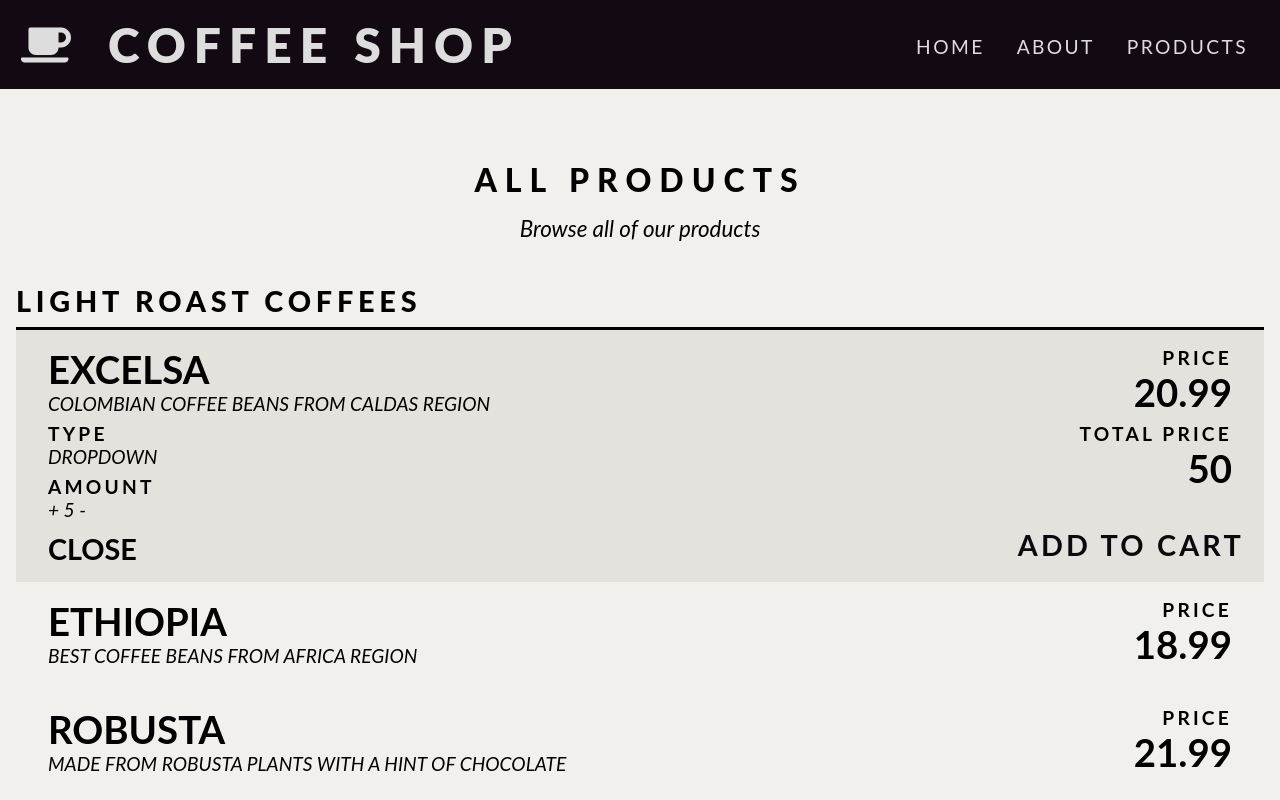
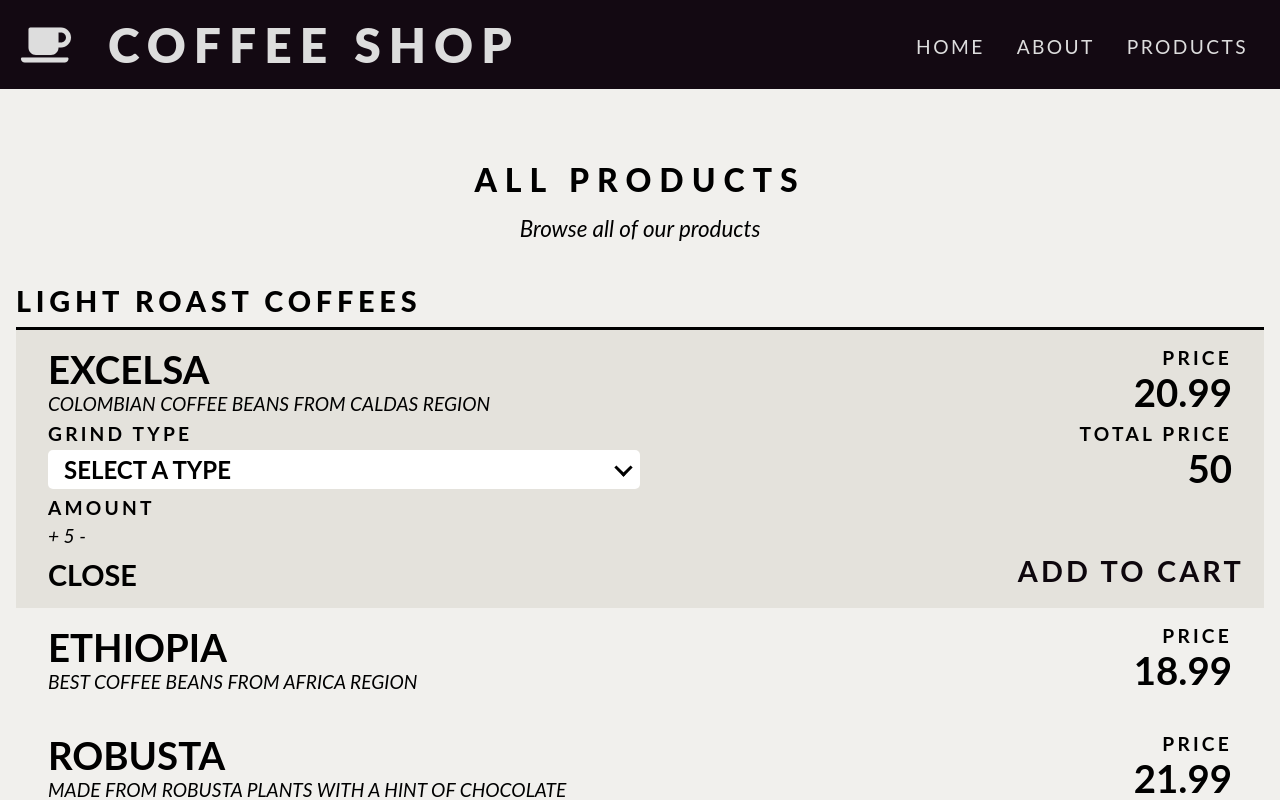
Before and after one commit to alperdegre/sample-react-app, a React (Create React App) app: page /products in a window 1280 px wide. Both pictures are taken after a click on the button 640 px from the left and 383 px from the top of the page. Shown: the top 800 px of the page. Built offline with nearby package versions, Linux system fonts and the light colour scheme.

Commit message:
Add ProductDropdown component for grind-type selection

```diff
--- /dev/null
+++ b/src/components/ProductsPage/ProductDropdown.js
@@ -0,0 +1,80 @@
+import React, { useState, useRef, useEffect } from 'react';
+import PropTypes from 'prop-types';
+import classes from './ProductDropdown.module.css';
+
+function ProductDropdown({ items, placeholderText, onSelected }) {
+  const [dropdownClicked, setDropdownClicked] = useState(false);
+  const dropdownWrapperRef = useRef(null);
+
+  const dropdownClickedHandler = () => {
+    setDropdownClicked((prev) => {
+      return !prev;
+    });
+  };
+
+  const handleClickOutside = (event) => {
+    if (
+      dropdownWrapperRef.current &&
+      !dropdownWrapperRef.current.contains(event.target)
+    ) {
+      setDropdownClicked(false);
+    }
+  };
+
+  useEffect(() => {
+    document.addEventListener('click', handleClickOutside, false);
+    return () => {
+      document.removeEventListener('click', handleClickOutside, false);
+    };
+  }, []);
+
+  return (
+    <div className={classes.dropdown} ref={dropdownWrapperRef}>
+      <div
+        className={classes['dropdown-button']}
+        onClick={dropdownClickedHandler}
+        onKeyDown={dropdownClickedHandler}
+        role="button"
+        tabIndex={0}
+      >
+        {placeholderText} <i className={`${classes.arrow} ${classes.down}`} />
+      </div>
+      <div
+        className={
+          dropdownClicked
+            ? classes['dropdown-content']
+            : `${classes['dropdown-content']} ${classes['dropdown-hidden']}`
+        }
+      >
+        {items.map((item) => {
+          return (
+            <div
+              key={item.id}
+              className={classes['dropdown-option']}
+              onClick={() => {
+                setDropdownClicked(false);
+                onSelected(item);
+              }}
+              onKeyDown={() => {
+                setDropdownClicked(false);
+                onSelected(item);
+              }}
+              role="button"
+              tabIndex={0}
+            >
+              {item.title}
+            </div>
+          );
+        })}
+      </div>
+    </div>
+  );
+}
+
+ProductDropdown.propTypes = {
+  items: PropTypes.arrayOf(PropTypes.objectOf(PropTypes.any)).isRequired,
+  placeholderText: PropTypes.string.isRequired,
+  onSelected: PropTypes.func.isRequired,
+};
+
+export default ProductDropdown;
--- /dev/null
+++ b/src/components/ProductsPage/ProductDropdown.module.css
@@ -0,0 +1,80 @@
+.dropdown {
+  position: relative;
+  width: 100%;
+}
+
+.dropdown-button {
+  width: 100%;
+  display: flex;
+  justify-content: space-between;
+  font-weight: 700;
+  font-size: 1.5rem;
+  cursor: pointer;
+  background-color: #fff;
+  border-radius: 5px;
+  padding: 0.3rem 1rem 0.3rem 1rem;
+}
+
+.dropdown-button:hover {
+  color: #63425d;
+  background-color: #fff;
+}
+
+.dropdown-button:hover .arrow {
+  border-color: #63425d;
+}
+
+.dropdown-content {
+  position: absolute;
+  z-index: 90;
+  width: 100%;
+  box-shadow: rgba(0, 0, 0, 0.24) 0px 3px 8px;
+}
+
+.dropdown-hidden {
+  display: none;
+}
+
+.dropdown-option {
+  text-align: left;
+  margin: 0 0;
+  font-size: 1.4rem;
+  line-height: 1.5rem;
+  display: block;
+  box-sizing: border-box;
+  background-color: #fff;
+  color: #000;
+  padding: 7px 14px;
+  box-shadow: none;
+  outline: none;
+  cursor: pointer;
+  user-select: none;
+}
+
+.dropdown-option:hover {
+  background-color: #f1f0ed;
+  color: #000;
+}
+
+.dropdown-title {
+  margin-top: 5px;
+}
+
+.arrow {
+  position: absolute;
+  right: 10px;
+  top: 0;
+  bottom: 0;
+  margin: auto;
+  border: solid #000;
+  border-width: 0 3px 3px 0;
+  display: inline-block;
+  padding: 5px;
+  width: 5px;
+  height: 3px;
+}
+
+.down {
+  transform: translateY(-2px) rotate(45deg);
+  -webkit-transform: translateY(-2px) rotate(45deg);
+}
--- a/src/components/ProductsPage/ProductItem.js
+++ b/src/components/ProductsPage/ProductItem.js
@@ -1,9 +1,24 @@
 import React, { useState } from 'react';
 import PropTypes from 'prop-types';
 import classes from './ProductItem.module.css';
+import ProductDropdown from './ProductDropdown';
 
-function ProductItem({ key, name, description, price }) {
+function ProductItem({ name, description, price }) {
   const [isSelected, setIsSelected] = useState(false);
+  const [selectedType, setSelectedType] = useState({
+    id: 0,
+    title: 'Select a Type',
+    value: 'no',
+  });
+  const dropdownItems = [
+    { id: 1, title: 'Extra Coarse (Cold Brew)', value: 'extra-coarse' },
+    { id: 2, title: 'Coarse (French Press)', value: 'coarse' },
+    { id: 3, title: 'Medium-Coarse (Chemex)', value: 'medium-coarse' },
+    { id: 4, title: 'Medium', value: 'medium' },
+    { id: 5, title: 'Medium-Fine (Pour Over)', value: 'medium-fine' },
+    { id: 6, title: 'Fine (Espresso)', value: 'fine' },
+    { id: 7, title: 'Extra Fine (Turkish Coffee)', value: 'extra-fine' },
+  ];
 
   const coffeeExtendHandler = () => {
     if (isSelected === false) {
@@ -17,9 +32,12 @@ function ProductItem({ key, name, description, price }) {
     }
   };
 
+  const dropdownSelectedHandler = (item) => {
+    setSelectedType(item);
+  };
+
   return (
     <div
-      key={key}
       className={
         isSelected ? classes['product-item-extend'] : classes['product-item']
       }
@@ -33,8 +51,12 @@ function ProductItem({ key, name, description, price }) {
         <p>{description}</p>
         {isSelected && (
           <>
-            <h5 className={classes['type-title']}>Type</h5>
-            <p>Dropdown</p>
+            <h5 className={classes['type-title']}>Grind Type</h5>
+            <ProductDropdown
+              items={dropdownItems}
+              placeholderText={selectedType.title}
+              onSelected={dropdownSelectedHandler}
+            />
             <h5 className={classes['amount-title']}>Amount</h5>
             <p>+ 5 -</p>
             <button
@@ -65,7 +87,6 @@ function ProductItem({ key, name, description, price }) {
 }
 
 ProductItem.propTypes = {
-  key: PropTypes.string.isRequired,
   name: PropTypes.string.isRequired,
   description: PropTypes.string.isRequired,
   price: PropTypes.string.isRequired,
--- a/src/components/ProductsPage/ProductItem.module.css
+++ b/src/components/ProductsPage/ProductItem.module.css
@@ -6,6 +6,14 @@
   user-select: none;
   text-transform: uppercase;
   cursor: pointer;
+}
+
+.detail-flex {
+  display: flex;
+}
+
+.detail-column {
+  flex-direction: column;
 }
 
 .product-half {
@@ -50,6 +58,12 @@
 
 .type-title {
   margin-top: 0.45rem;
+  margin-bottom: 0.3rem;
+}
+
+.amount-title {
+  margin-top: 0.45rem;
+  margin-bottom: 0.3rem;
 }
 
 .add-to-cart {
@@ -111,3 +125,42 @@
 .product-close:hover {
   color: #63425d;
 }
+
+@media only screen and (max-width: 767px) and (min-width: 576px) {
+  .product-div {
+    padding: 0 auto;
+  }
+
+  .product-div img {
+    display: none;
+  }
+
+  .product-div h2 {
+    padding-left: 1.6rem;
+    padding-bottom: 0.5rem;
+  }
+
+  .product-div p {
+    font-size: 1.3rem;
+    padding:0 1rem;
+  }
+}
+
+@media only screen and (max-width: 575px) {
+  .product-div {
+    padding: 0 auto;
+  }
+  .product-div img {
+    display: none;
+  }
+
+  .product-div h2 {
+    padding-left: 1.6rem;
+    padding-bottom: 0.5rem;
+  }
+
+  .product-div p {
+    font-size: 1.3rem;
+    padding:0 1rem;
+  }
+}
```
